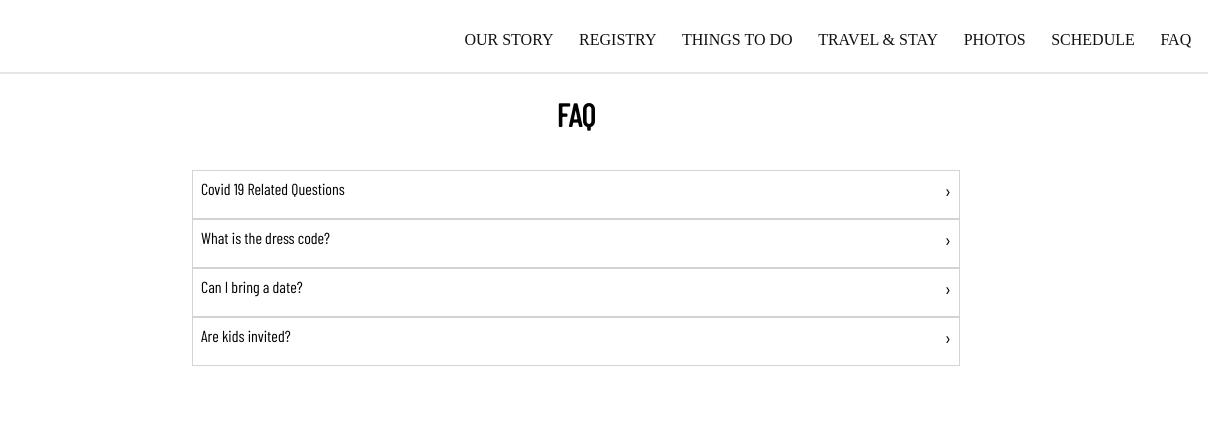
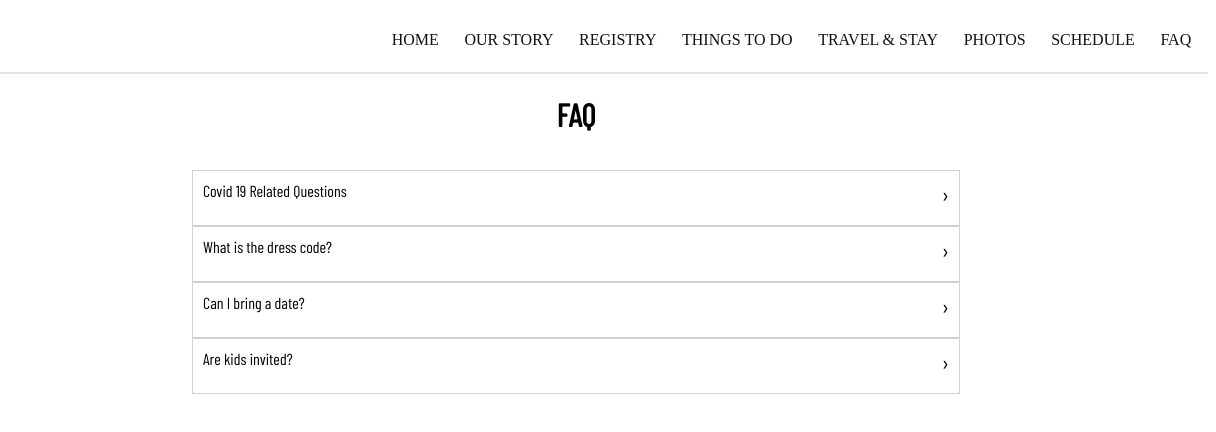
Before and after one commit to alexvirdee/armaan-weds-linds, a Gatsby site: page /faq in a window 1280 px wide. Shown: the full height of the page, 64-1280 px from the left. Built offline with nearby package versions, Linux system fonts and the light colour scheme; Gatsby itself is replaced by a stand-in of ours.

Commit message:
Link for home route

```diff
--- a/src/components/layout/NavbarLinks.js
+++ b/src/components/layout/NavbarLinks.js
@@ -5,6 +5,7 @@ import { Link } from "gatsby"
 const NavbarLinks = () => {
   return (
     <>
+      <NavItem to="/">Home</NavItem>
       <NavItem to="/our-story">Our Story</NavItem>
       <NavItem to="/registry">Registry</NavItem>
       <NavItem to="/things-to-do">Things To Do</NavItem>
@@ -33,13 +34,13 @@ const NavItem = styled(Link)`
     width: 0%;
     content: ".";
     color: transparent;
-    background: #FCB2A9;
+    background: #fcb2a9;
     height: 1px;
     transition: all 0.4s ease-in;
   }
 
   :hover {
-    color: #FCB2A9;
+    color: #fcb2a9;
     ::after {
       width: 100%;
     }
--- a/src/pages/faq.js
+++ b/src/pages/faq.js
@@ -168,21 +168,25 @@ const MainTriggerStyle = styled.div`
 
 const Chevron = styled.div`
   font-family: "Barlow Condensed";
-  font-size: 1.2rem;
+  font-size: 1.4rem;
 `
 
 const Accordion = styled.div`
   width: 60vw;
   padding: 15px;
   font-family: "Barlow Condensed";
+
+  @media (max-width: 768px) {
+    width: 90vw;
+  }
 `
 
 const CollapsibleSection = styled(Collapsible)`
   border: 1px solid lightgray;
-  padding: 8px;
+  padding: 10px;
 
   &:hover {
-    background-color: #B0D5C0;
+    background-color: #FCB2A9;
   }
 `
 
--- a/src/pages/photos.js
+++ b/src/pages/photos.js
@@ -10,9 +10,9 @@ const Photos = ({ data }) => {
       <Navbar />
       <Title>Photos</Title>
       <Gallery>
-        {data.photo.nodes.map(item => {
+        {data.photo.nodes.map((item, index) => {
           return (
-            <Link to={item.slug}>
+            <Link to={item.slug} key={index}>
               <GalleryImg src={item.image.file.url} />
             </Link>
           )
```
Also changed, not shown: src/pages/things-to-do.js (+7 -2 lines), src/pages/travel-and-stay.js (+10 -16 lines).
